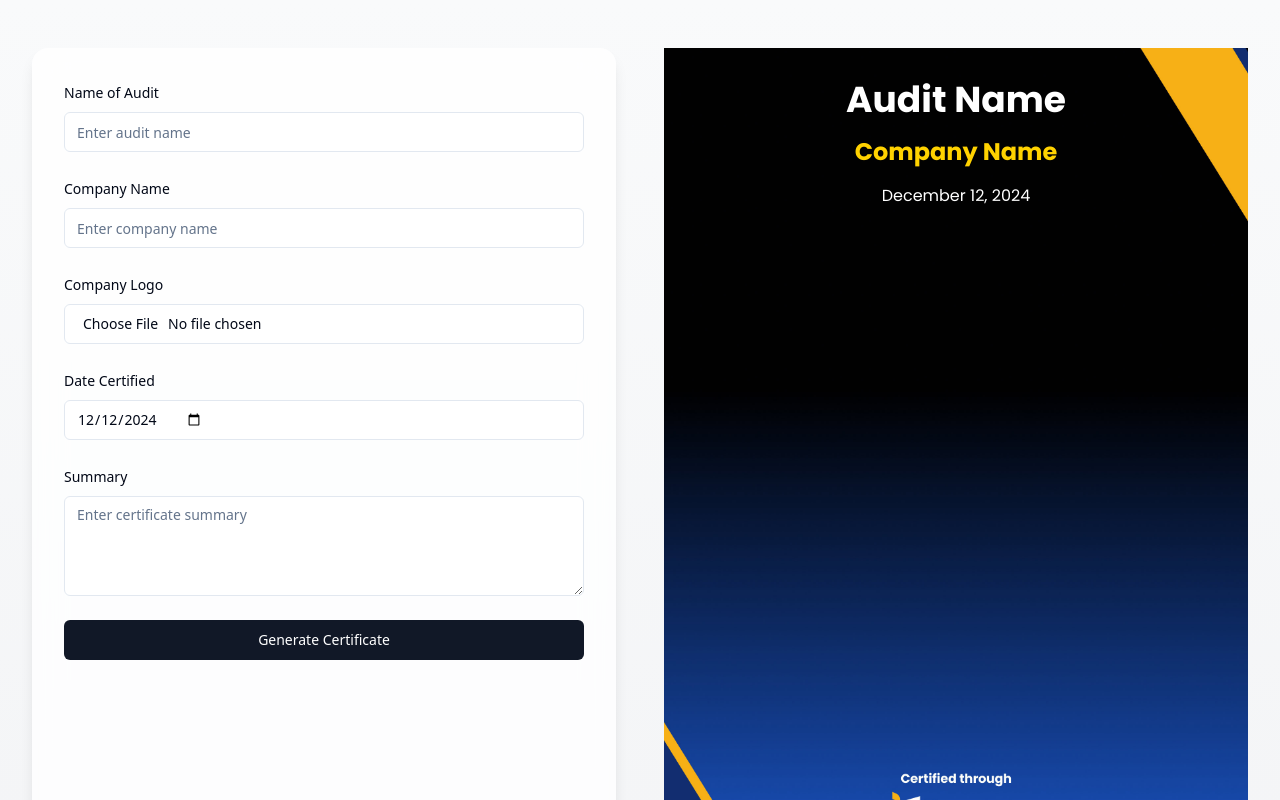
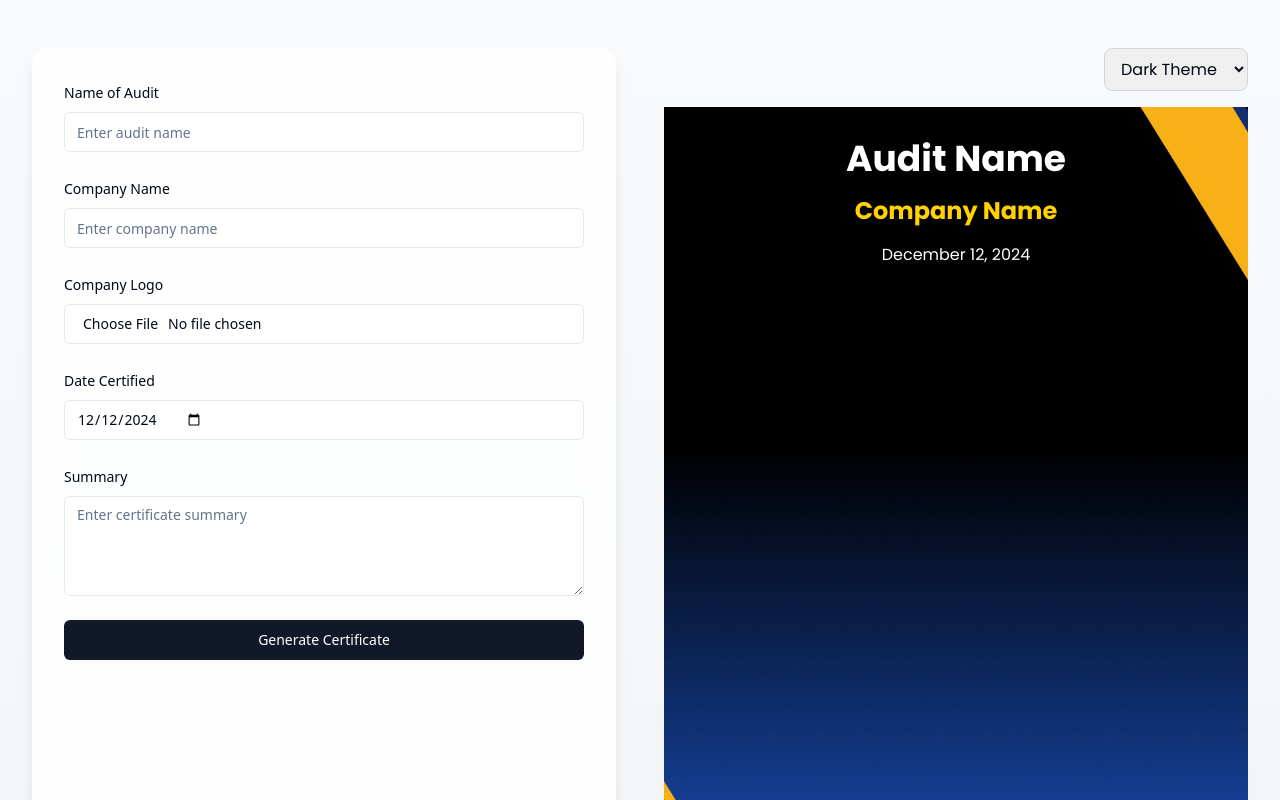
Before and after one commit to searchactions-dev/isp-certification-audit, a React (Vite) app: page / in a window 1280 px wide. Shown: the top 800 px of the page. Built offline with nearby package versions, Linux system fonts and the light colour scheme.

Commit message:
Update CertificatePreview.tsx

```diff
--- a/src/components/CertificatePreview.tsx
+++ b/src/components/CertificatePreview.tsx
@@ -14,9 +14,10 @@ interface CertificateData {
 interface CertificatePreviewProps {
   data: CertificateData;
   isDark?: boolean;
+  onThemeChange: (isDark: boolean) => void;
 }
 
-export const CertificatePreview = ({ data, isDark = true }: CertificatePreviewProps) => {
+export const CertificatePreview = ({ data, isDark = true, onThemeChange }: CertificatePreviewProps) => {
   const formatFileName = () => {
     const auditSlug = data.auditName.toLowerCase().replace(/\s+/g, '-');
     const companySlug = data.companyName.toLowerCase().replace(/\s+/g, '-');
@@ -53,6 +54,17 @@ export const CertificatePreview = ({ data, isDark = true }: CertificatePreviewPr
 
   return (
     <div className="space-y-4 font-['Poppins']">
+      <div className="flex justify-end mb-4">
+        <select
+          value={isDark ? "dark" : "light"}
+          onChange={(e) => onThemeChange(e.target.value === "dark")}
+          className="px-3 py-2 border border-gray-300 rounded-lg focus:outline-none focus:ring-2 focus:ring-gray-200"
+        >
+          <option value="dark">Dark Theme</option>
+          <option value="light">Light Theme</option>
+        </select>
+      </div>
+
       <motion.div
         id="certificate"
         layout
```
